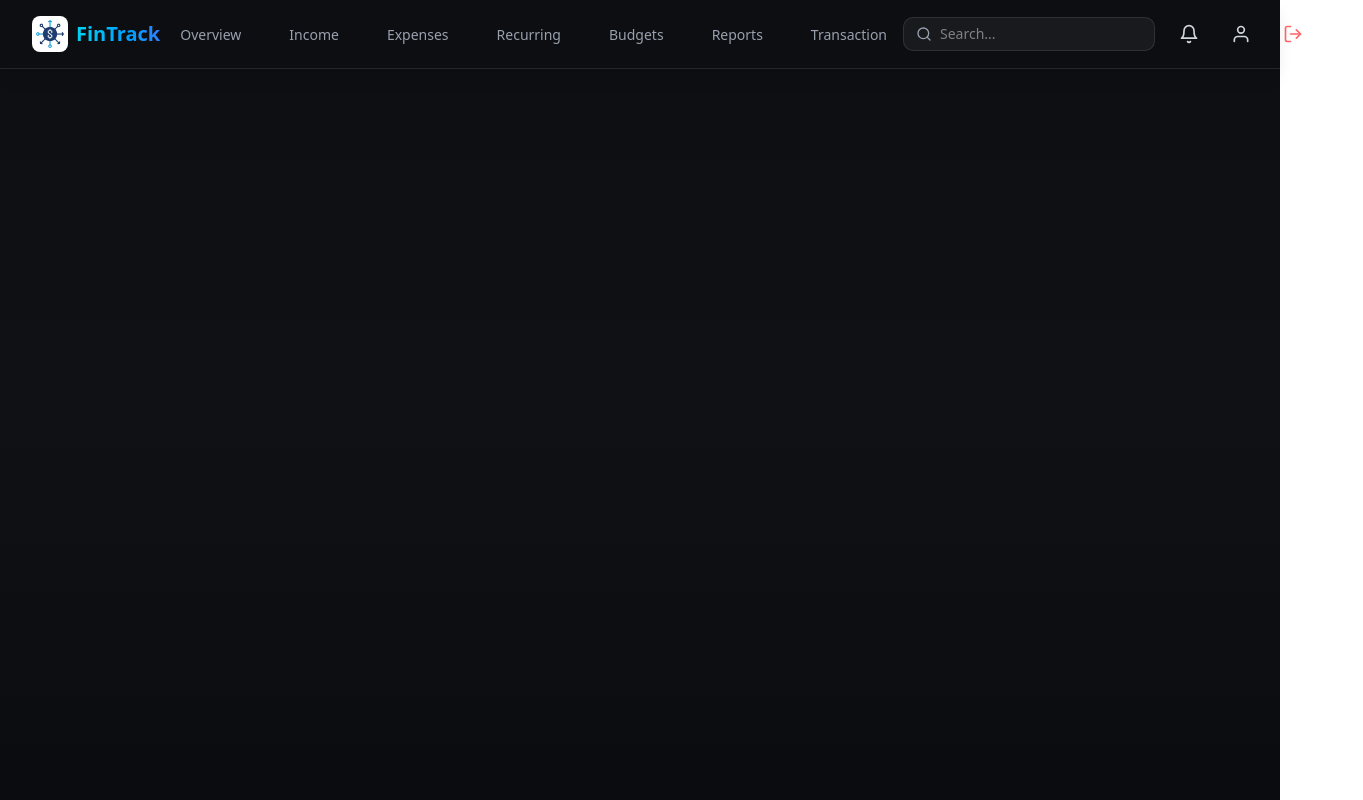
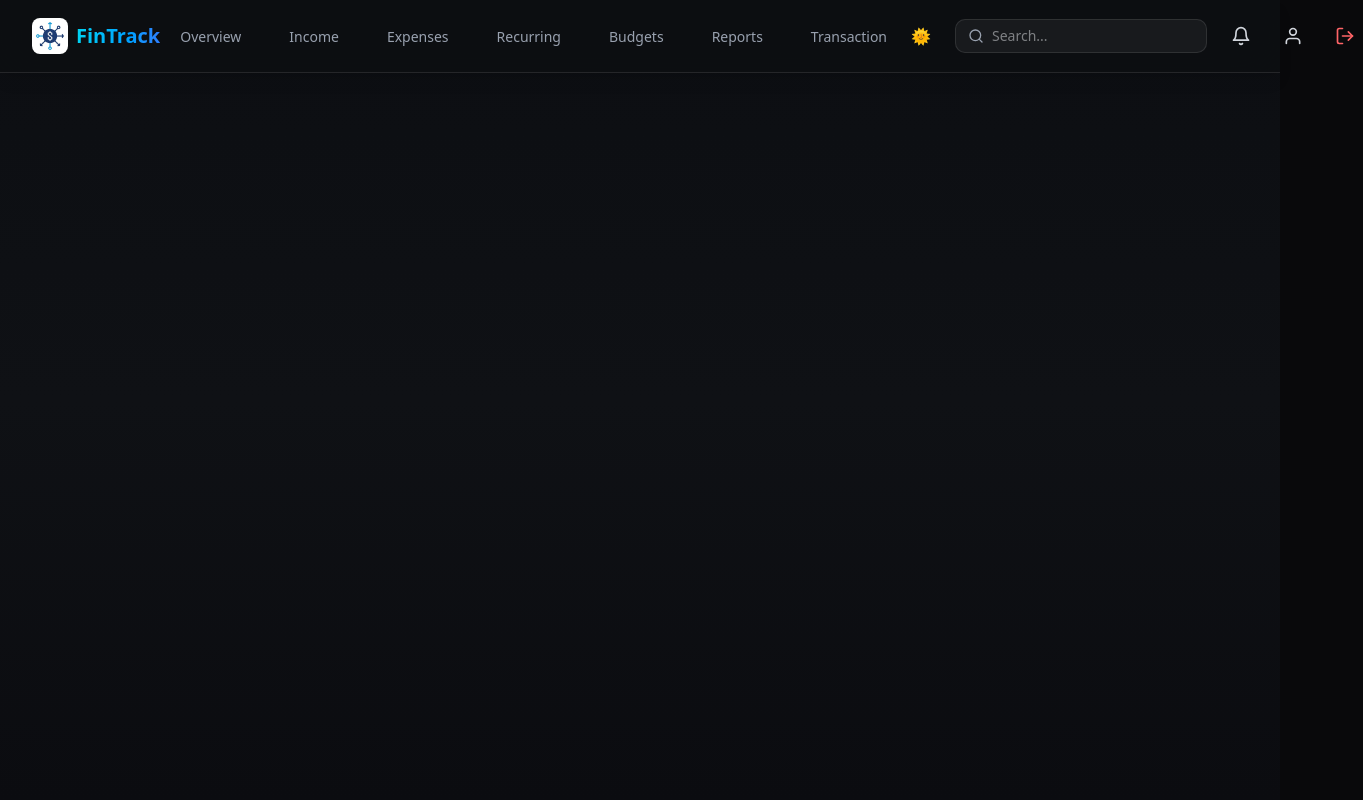
Before and after one commit to patel192/Expense-Manager-Frontend, a React (Vite) app: page /private in a window 1280 px wide. Shown: the whole page, 1363 px wide, since content can reach past the window. Built offline with nearby package versions, Linux system fonts and the light colour scheme; sample sign-in values are in the browser's storage.

Commit message:
Theme Provider for Application in Navbar

```diff
--- a/src/components/User/UserDashboardLayout.jsx
+++ b/src/components/User/UserDashboardLayout.jsx
@@ -3,10 +3,11 @@ import { Outlet, Link } from "react-router-dom";
 import { motion } from "framer-motion";
 import { FiBell, FiSearch, FiUser, FiLogOut } from "react-icons/fi";
 import { useAuth } from "../../context/AuthContext";
+import {useTheme} from "../../context/ThemeContext";
 export const UserDashboardLayout = () => {
   const { logout } = useAuth();
   const location = useLocation();
-
+  const {theme,setTheme} = useTheme();
   const navTabs = [
     { label: "Overview", path: "/private/userdashboard" },
     { label: "Income", path: "/private/income" },
@@ -71,6 +72,14 @@ export const UserDashboardLayout = () => {
 
           {/* RIGHT SECTION: SEARCH + ICONS */}
           <div className="flex items-center gap-4 text-gray-300">
+           <button
+           onClick={() => setTheme(theme === "dark" ? "light" : "dark")}
+           className="p-2 rounded-lg hover:bg-white/10"
+           >
+            {theme === "dark" ? "🌞" : "🌙"}
+           </button>
+
+
             {/* Search */}
             <div className="hidden sm:flex items-center bg-white/5 border border-white/10 px-3 py-1.5 rounded-lg">
               <FiSearch className="text-gray-400" />
--- /dev/null
+++ b/src/context/ThemeContext.js
@@ -0,0 +1,18 @@
+import { createContext,useContext,useEffect,useState} from "react";
+const ThemeContext = createContext();
+export const ThemeProvider = ({children}) => {
+   const [theme, settheme] = useState(localStorage.getItem("theme") || "dark");
+   useEffect(()=>{
+    document.documentElement.classList.remove("dark","light");
+    document.documentElement.classList.add(theme);
+    localStorage.setItem("theme",theme);
+   },[theme]);
+
+   return(
+    <ThemeContext.Provider value={{theme,settheme}}>
+        {children}
+    </ThemeContext.Provider>
+   );
+};
+
+export const useTheme = () => useContext(ThemeContext);
--- a/src/main.jsx
+++ b/src/main.jsx
@@ -1,12 +1,15 @@
 import { createRoot } from "react-dom/client";
 import { AuthProvider } from "./context/AuthContext.jsx";
+import { ThemeProvider } from "./context/ThemeContext.js";
 import App from "./App.jsx";
 import { BrowserRouter } from "react-router-dom";
 import { Toaster } from "sonner";
 createRoot(document.getElementById("root")).render(
   <BrowserRouter>
     <AuthProvider>
-      <App />
+      <ThemeProvider>
+        <App />
+      </ThemeProvider>
     </AuthProvider>
     <Toaster richColors position="top-right" />
   </BrowserRouter>,
```
